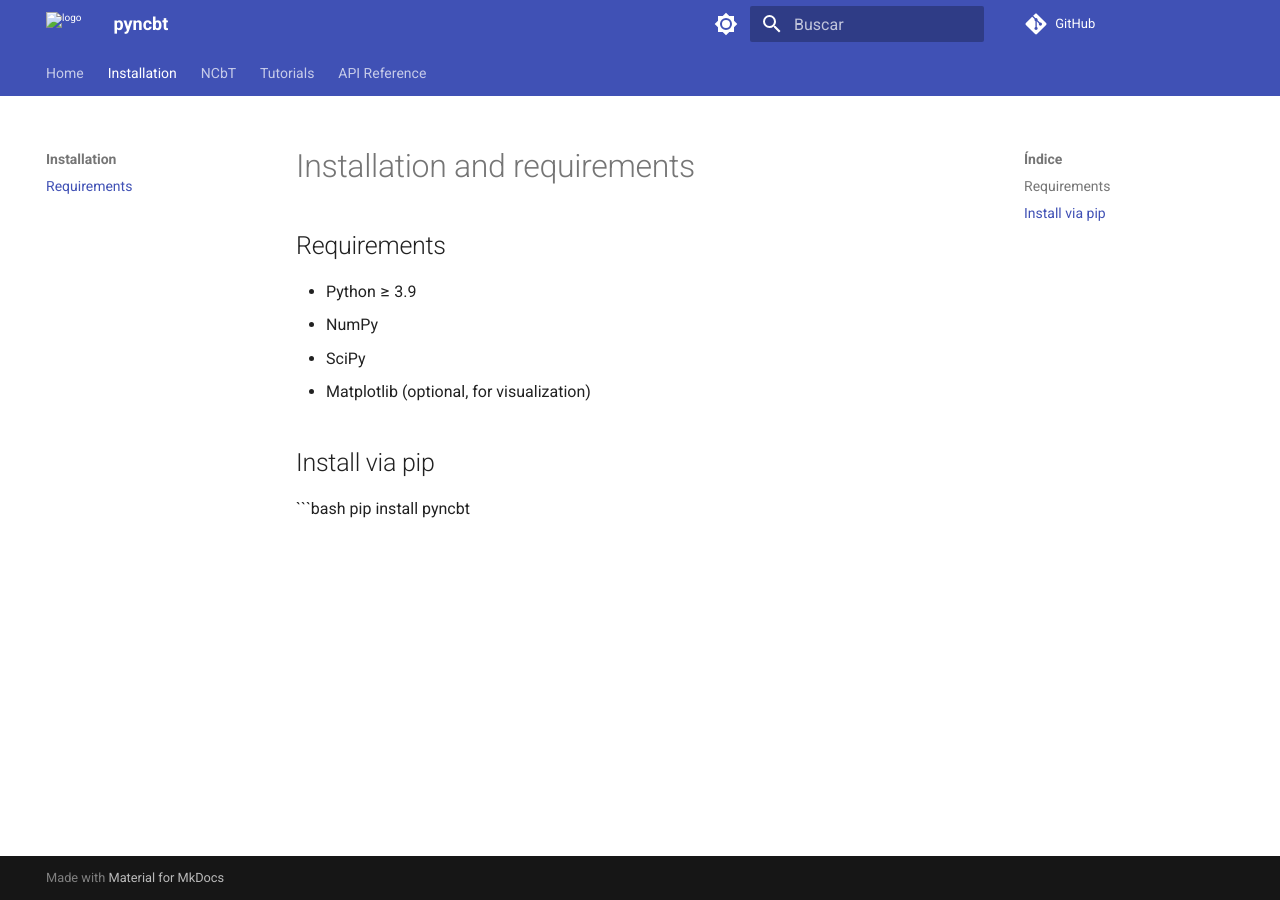
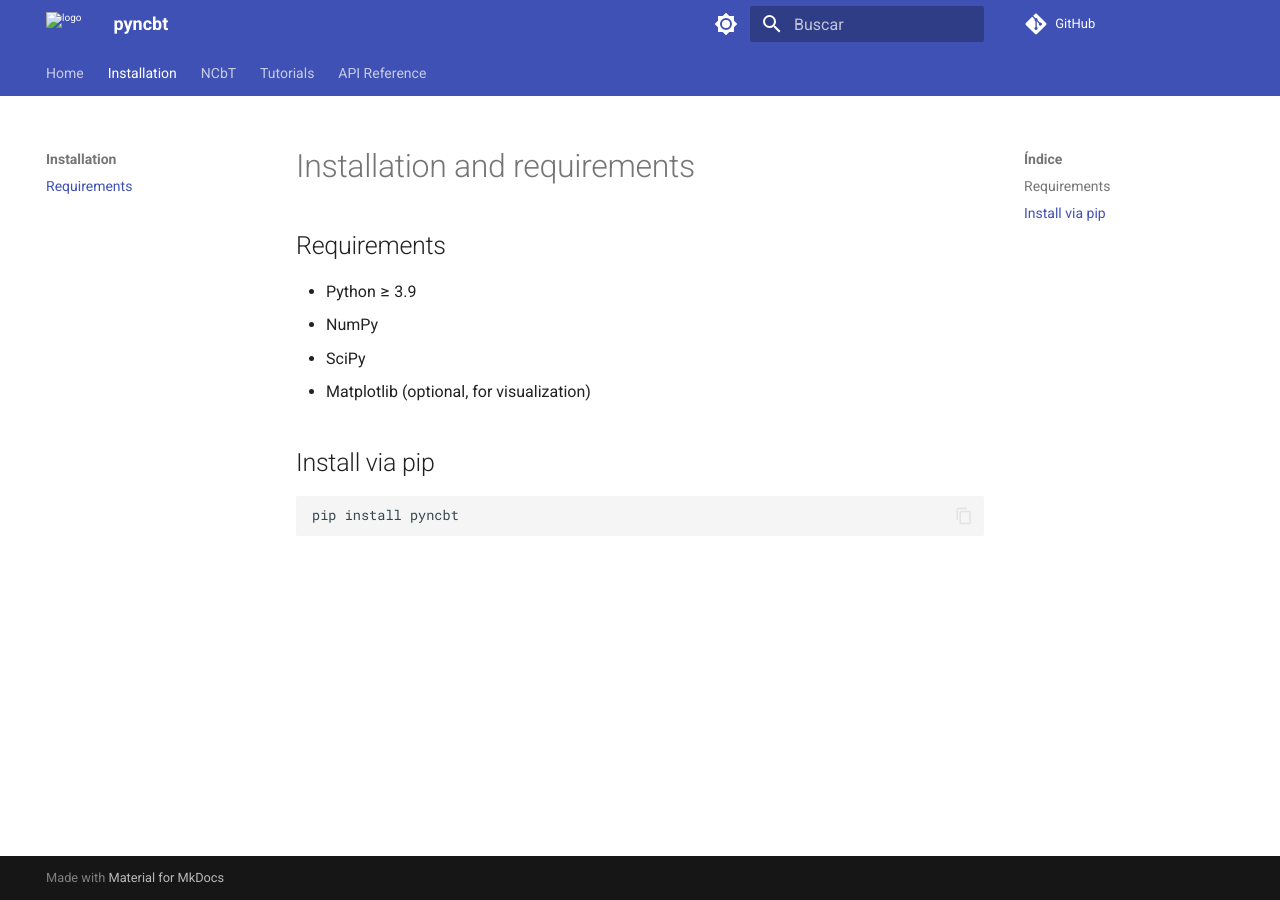
Before and after one commit to JoaoLeroy/pyncbt, an MkDocs documentation site: the page built from docs/installation.md, in a window 1280 px wide. Built offline with MkDocs 1.6.1 and Material for MkDocs 9.7.7, drawn with Linux system fonts in a browser that asks for light colours; comment, search, counter and statistics services are not loaded.

Commit message:
Format installation instructions and add console tag

````diff
--- a/docs/installation.md
+++ b/docs/installation.md
@@ -9,5 +9,6 @@
 
 ## Install via pip
 
-```bash
+```console
 pip install pyncbt
+```
````
